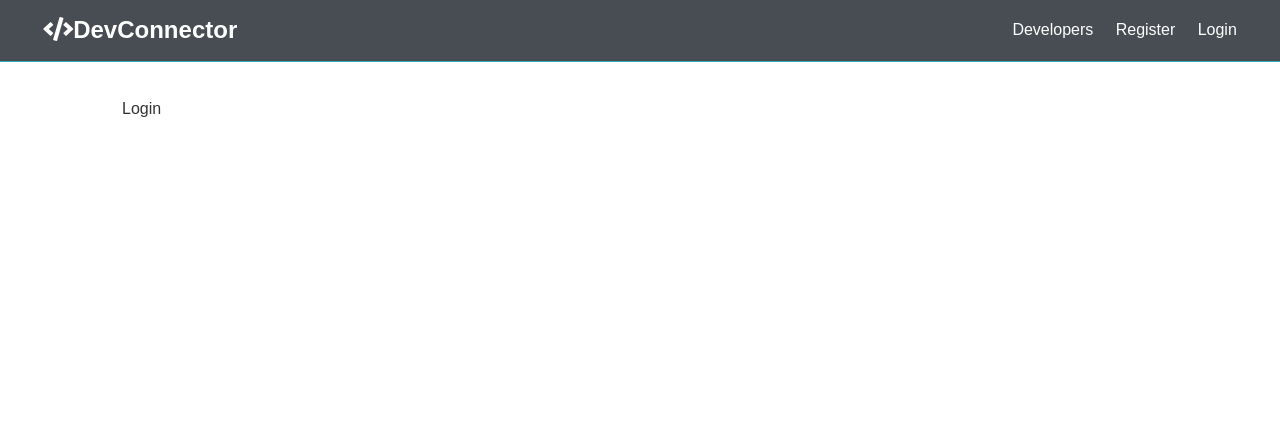
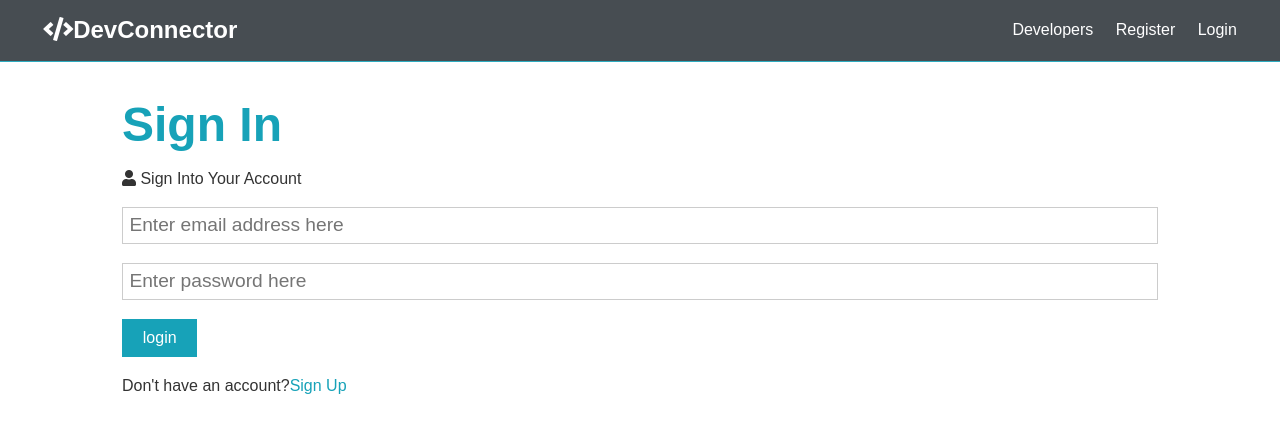
Before and after one commit to delaquash/developers-connector, a React (Create React App) app in the folder client/: page /login in a window 1280 px wide. Shown: the top 432 px of the page. Built offline with nearby package versions, Linux system fonts and the light colour scheme.

Commit message:
Register and login form enabled

```diff
--- a/client/src/App.css
+++ b/client/src/App.css
@@ -1,5 +1,4 @@
 /* Global Styles */
-
 :root {
     --primary-color: #17a2b8;
     --dark-color: #343a40;
@@ -257,6 +256,7 @@
 .form input[type='text'],
 .form input[type='email'],
 .form input[type='password'],
+.form input[type='password2'],
 .form input[type='date'],
 .form select,
 .form textarea {
--- a/client/src/components/auth/Login.jsx
+++ b/client/src/components/auth/Login.jsx
@@ -1,11 +1,57 @@
-import React from 'react';
+import React, {Fragment, useState } from 'react';
+import { Link } from "react-router-dom";
+
 
 const Login = () => {
-  return(
-    <div>
-         Login
-    </div>
-  )
+  const [formData, setFormData] = useState({
+    email: '',
+    password: '',
+  });
+  const {email, password} = formData;
+  const onChange = (e) =>
+    setFormData({ ...formData, [e.target.name]: e.target.value });
+  const onSubmit = async (e) => {
+    e.preventDefault();
+    console.log("Success");
+  };
+  return (
+    <Fragment>
+      <h1 className='large text-primary'>Sign In</h1>
+      <p className='lead'>
+        <i className='fas fa-user' /> Sign Into Your Account
+      </p>
+      <form className='form' onSubmit={(e) => onSubmit(e)}>
+
+        <div className='form-group'>
+          <input
+            type='email'
+            placeholder='Enter email address here'
+            value={email}
+            name='email'
+            onChange={(e) => onChange(e)}
+          />
+        </div>
+        <div className='form-group'>
+          <input
+            type='password'
+            placeholder='Enter password here'
+            value={password}
+            name='password'
+            minLength='6'
+            required
+            onChange={(e) => onChange(e)}
+          />
+        </div>
+        <input type='submit' className='btn btn-primary' value='login' />
+      </form>
+      <p className='my-1'>
+        Don't have an account?
+        <Link to='register'>Sign Up</Link>
+      </p>
+    </Fragment>
+  );
 };
 
+
+
 export default Login;
--- a/client/src/components/auth/Register.js
+++ b/client/src/components/auth/Register.js
@@ -1,5 +1,6 @@
 import React, { Fragment, useState } from 'react';
-import { application } from 'express';
+import { Link } from "react-router-dom";
+
 
 const Register = () => {
   const [formData, setFormData] = useState({
@@ -16,21 +17,7 @@
     if (password !== password2) {
       console.log('Password do not match');
     } else {
-      const newUser = {
-        name,
-        email,
-        password,
-      };
-      try {
-        const config = {
-          headers: {
-            'Content-Type': 'application/json',
-          },
-        };
-        const body = JSON.stringify(newUser);
-      } catch (err) {
-        console.log(err);
-      }
+        console.log("Successful");
     }
   };
   return (
@@ -76,7 +63,7 @@
         </div>
         <div className='form-group'>
           <input
-            type='password2'
+            type='password'
             value={password2}
             placeholder='Confirm Password'
             name='password2'
@@ -89,7 +76,7 @@
       </form>
       <p className='my-1'>
         Already have an Account?
-        <a href='login.html'>Sign In</a>
+        <Link to='login'>Sign In</Link>
       </p>
     </Fragment>
   );
```
